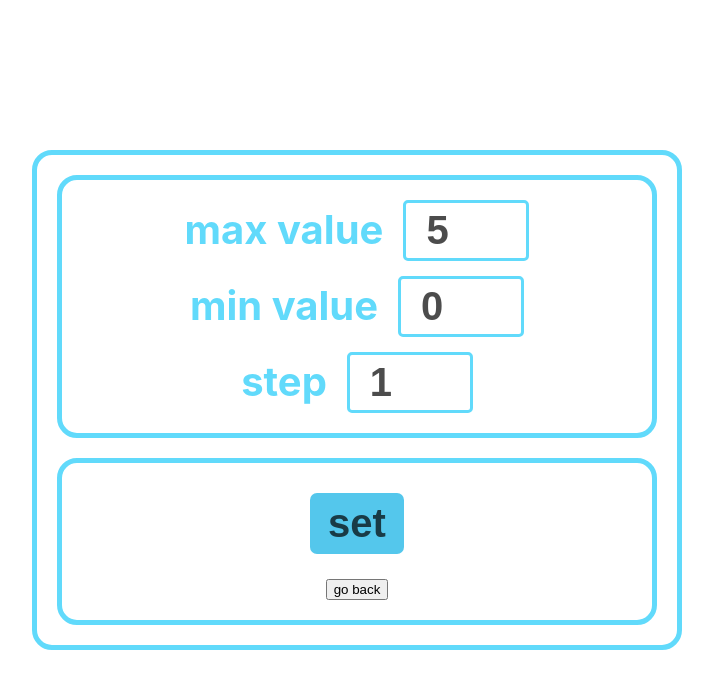
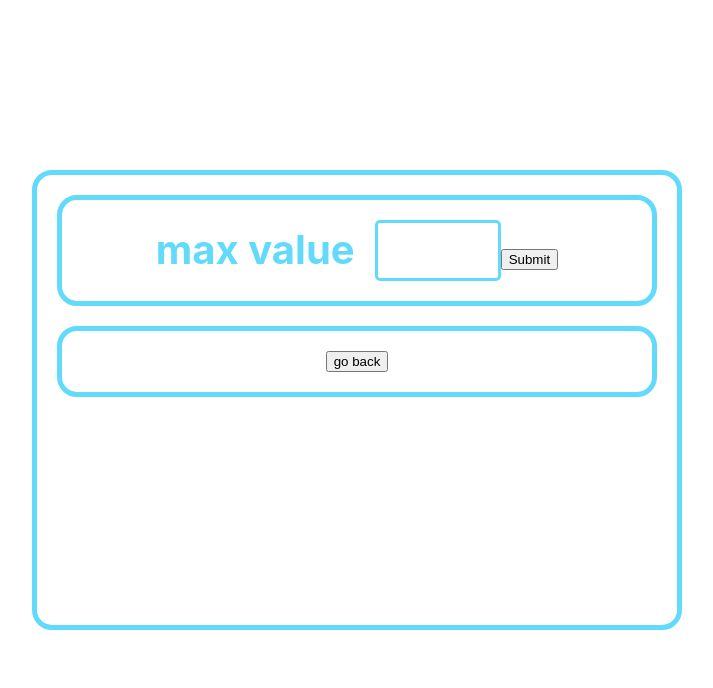
Before and after one commit to TanyaDanilovich/Counter, a React (Create React App) app: page / in a window 1280 px wide. Both pictures are taken after a click on the button "set". Shown: the top 688 px of the page, without its empty margins (283-996 px from the left). Built offline with nearby package versions, Linux system fonts and the light colour scheme.

Commit message:
try to added custom component

```diff
--- a/package.json
+++ b/package.json
@@ -16,6 +16,7 @@
     "antd": "^5.10.0",
     "react": "^18.2.0",
     "react-dom": "^18.2.0",
+    "react-hook-form": "^7.47.0",
     "react-redux": "^8.1.3",
     "react-scripts": "5.0.1",
     "styled-components": "^5.3.6",
--- a/src/redux/counterReducer.ts
+++ b/src/redux/counterReducer.ts
@@ -1,4 +1,9 @@
-const initialState = {
+export interface CounterSettingType {
+    min: number,
+    max: number,
+    addition: number
+}
+const initialState: CounterSettingType & {value: number} = {
     value: 0,
     min: 0,
     max: 5,
--- a/src/shared/appButton/AppButton.tsx
+++ b/src/shared/appButton/AppButton.tsx
@@ -4,14 +4,14 @@ import style from './AppButton.module.css'
 export type ButtonPropsType = {
     title: string
     color: string
-    callback: () => void
+    callback?: () => void
     disabled: boolean
 }
 
 
 function AppButton({title, color, callback, disabled}: ButtonPropsType) {
     const onClickButtonHandler = () => {
-        callback()
+        if (callback) callback()
     }
 
     return (
--- a/src/widgets/Setting/Setting.tsx
+++ b/src/widgets/Setting/Setting.tsx
@@ -1,11 +1,11 @@
-import React, {useState} from 'react'
+import React from 'react'
 import SettingInput from '../../features/SettingInput/SettingInput';
 import styled from 'styled-components';
 import {useAppDispatch, useAppSelector} from '../../redux/store';
 import {counterSelector, errorSelector} from '../../redux/selectors';
-import {CounterType, setCounterDataAC} from '../../redux/counterReducer';
-import {removeErrorAC, removeValueErrorAC} from '../../redux/errorReducer';
-import AppButton from '../../shared';
+import {CounterSettingType} from '../../redux/counterReducer';
+import {removeErrorAC} from '../../redux/errorReducer';
+import {Controller, SubmitHandler, useForm} from "react-hook-form"
 
 
 export type SettingPropsType = {
@@ -21,125 +21,125 @@ const Setting = ({setCounterMode}: SettingPropsType) => {
 
     const dispatch = useAppDispatch()
 
-    const [localCounter, setLocalState] = useState<CounterType>({...counter})
-
-
-    // useEffect(() => {
-    //
-    //     localStorage.setItem('counter_State', JSON.stringify({
-    //         value: state.min,
-    //         min: state.min,
-    //         max: state.max,
-    //         addition: state.addition,
-    //     }));
-    // }, [state])
-
-
     const callbackHandler = (val: number, key: string) => {
         dispatch(removeErrorAC())
-        setLocalState({...localCounter, [key]: val})
-    }
-
-    //check the possibility of increasing the additional
-    const checkAdditional = (min: number, max: number, add: number) => (min + add) > max ? true : false
-
-    //check the maximum is always greater than the minimum
-    const checkMaxValue = (min: number, max: number) => max <= min || min < 0 ? true : false
-
-    //check the minimum is always greater than the minimum
-    const checkMinValue = (min: number, max: number) => min >= max || max < 0 ? true : false
-
-
-    const setMaxValueCallback = (val: number) => {
-        console.log("render max")
-        callbackHandler(val, "max")
-        const addError = checkAdditional(localCounter.min, val, localCounter.addition)
-        const maxError = checkMaxValue(localCounter.min, val)
-        const minError = checkMaxValue(localCounter.min, val)
-
-        addError && console.log("add error")
-        maxError && console.log("max error")
-        minError && console.log("min error")
-
-        // val <= 0 || addError || maxError || minError
-        //     ? setStateError({...stateError, maxError: true, minError: true, additionError: addError})
-        //     : setStateError({...stateError, maxError: false, minError: false, additionError: addError})
-
-    }
-
-    const setMinValueCallback = (val: number) => {
-        console.log("render min")
-        callbackHandler(val, "min")
-        const addError = checkAdditional(val, localCounter.max, localCounter.addition)
-        const maxError = checkMaxValue(val, localCounter.max)
-        const minError = checkMaxValue(val, localCounter.max)
-
-        addError && console.log("add error")
-        maxError && console.log("max error")
-        minError && console.log("min error")
-
-        // val < 0 || addError || maxError || minError
-        //     ? setStateError({...stateError, minError: true, maxError: true, additionError: addError})
-        //     : setStateError({...stateError, minError: false, maxError: false, additionError: addError})
-    }
-
-    const setAdditionalValueCallback = (val: number) => {
-        console.log("render add")
-        callbackHandler(val, "addition")
-        const addError = checkAdditional(localCounter.min, localCounter.max, val)
-        const maxError = checkMaxValue(localCounter.min, localCounter.max)
-        const minError = checkMaxValue(localCounter.min, localCounter.max)
-
-        addError && console.log("add error")
-        maxError && console.log("max error")
-        minError && console.log("min error")
-
-        // val < 0 || addError || maxError || minError
-        //     ? setStateError({...stateError, additionError: true, minError: maxError, maxError: maxError})
-        //     : setStateError({...stateError, additionError: false, minError: maxError, maxError: maxError})
     }
 
 
-    const setButtonCallback = () => {
-        dispatch(setCounterDataAC(
-            localCounter.min,
-            localCounter.min,
-            localCounter.max,
-            localCounter.addition,
-        ))
-        dispatch(removeValueErrorAC())
-        setCounterMode()
-    }
+    // const setMaxValueCallback = (val: number) => {
+    //     console.log("render max")
+    //     callbackHandler(val, "max")
+    //     const addError = checkAdditional(localCounter.min, val, localCounter.addition)
+    //     const maxError = checkMaxValue(localCounter.min, val)
+    //     const minError = checkMaxValue(localCounter.min, val)
+    //
+    //     addError && console.log("add error")
+    //     maxError && console.log("max error")
+    //     minError && console.log("min error")
+    // }
+    // const setMinValueCallback = (val: number) => {
+    //     console.log("render min")
+    //     callbackHandler(val, "min")
+    //     const addError = checkAdditional(val, localCounter.max, localCounter.addition)
+    //     const maxError = checkMaxValue(val, localCounter.max)
+    //     const minError = checkMaxValue(val, localCounter.max)
+    //
+    //     addError && console.log("add error")
+    //     maxError && console.log("max error")
+    //     minError && console.log("min error")
+    // }
+    // const setAdditionalValueCallback = (val: number) => {
+    //     console.log("render add")
+    //     callbackHandler(val, "addition")
+    //     const addError = checkAdditional(localCounter.min, localCounter.max, val)
+    //     const maxError = checkMaxValue(localCounter.min, localCounter.max)
+    //     const minError = checkMaxValue(localCounter.min, localCounter.max)
+    //
+    //     addError && console.log("add error")
+    //     maxError && console.log("max error")
+    //     minError && console.log("min error")
+    // }
+    // const setButtonCallback = () => {
+    //     dispatch(setCounterDataAC(
+    //         localCounter.min,
+    //         localCounter.min,
+    //         localCounter.max,
+    //         localCounter.addition,
+    //     ))
+    //     dispatch(removeValueErrorAC())
+    //     setCounterMode()
+    // }
+
 
     const setButtonDisabled = error.maxError
         || error.minError
         || error.additionError //|| !isSettingMode
 
+    const {
+        control,
+        reset,
+        register,
+        handleSubmit,
+        watch,
+        formState: {errors},
+    } = useForm<CounterSettingType>()
+
+
+    const maxValue = watch('max')
+    const onSubmit: SubmitHandler<CounterSettingType> = (data) => {
+        console.log(data)
+        console.log(watch('max'))
+        reset()
+    }
 
     return (
 
         <Wrapper>
             <Border>
-                <SettingInput title = {'max value'}
-                              value = {localCounter.max}
-                              callback = {setMaxValueCallback}
-                              settingError = {error.maxError}
-                />
 
-                <SettingInput title = {'min value'}
-                              value = {localCounter.min}
-                              callback = {setMinValueCallback}
-                              settingError = {error.minError}/>
 
-                <SettingInput title = {'step'}
-                              value = {localCounter.addition}
-                              callback = {setAdditionalValueCallback}
-                              settingError = {error.additionError}
-                />
+                <form onSubmit = {handleSubmit(onSubmit)}>
+
+
+                    <Controller
+                        name = "max"
+                        control = {control}
+                        render = {({field}) =>
+                            <SettingInput
+                                title = {'max value'}
+                                value = {field.value}
+                                settingError = {error.maxError}
+                                callback={field.onChange}
+                            />}
+                    />
+
+
+                    {errors.max && <span>This field is required</span>}
+
+                    <input type = "submit"/>
+                </form>
+
+
+                {/*<SettingInput title = {'max value'}*/}
+                {/*              value = {localCounter.max}*/}
+                {/*              callback = {setMaxValueCallback}*/}
+                {/*              settingError = {error.maxError}*/}
+                {/*/>*/}
+
+                {/*<SettingInput title = {'min value'}*/}
+                {/*              value = {localCounter.min}*/}
+                {/*              callback = {setMinValueCallback}*/}
+                {/*              settingError = {error.minError}/>*/}
+
+                {/*<SettingInput title = {'step'}*/}
+                {/*              value = {localCounter.addition}*/}
+                {/*              callback = {setAdditionalValueCallback}*/}
+                {/*              settingError = {error.additionError}*/}
+                {/*/>*/}
             </Border>
             <Border>
-                <AppButton title = {'set'} color = "blue" callback = {setButtonCallback}
-                           disabled = {setButtonDisabled}/>
+                {/*<AppButton title = {'set'} color = "blue" callback = {onSubmit}*/}
+                {/*           disabled = {setButtonDisabled}/>*/}
                 <button onClick = {setCounterMode}>go back</button>
             </Border>
         </Wrapper>
```
Also changed, not shown: src/features/SettingInput/SettingInput.tsx (+5 -3 lines), 1 other file (tests, documents, lock files or other folders).
